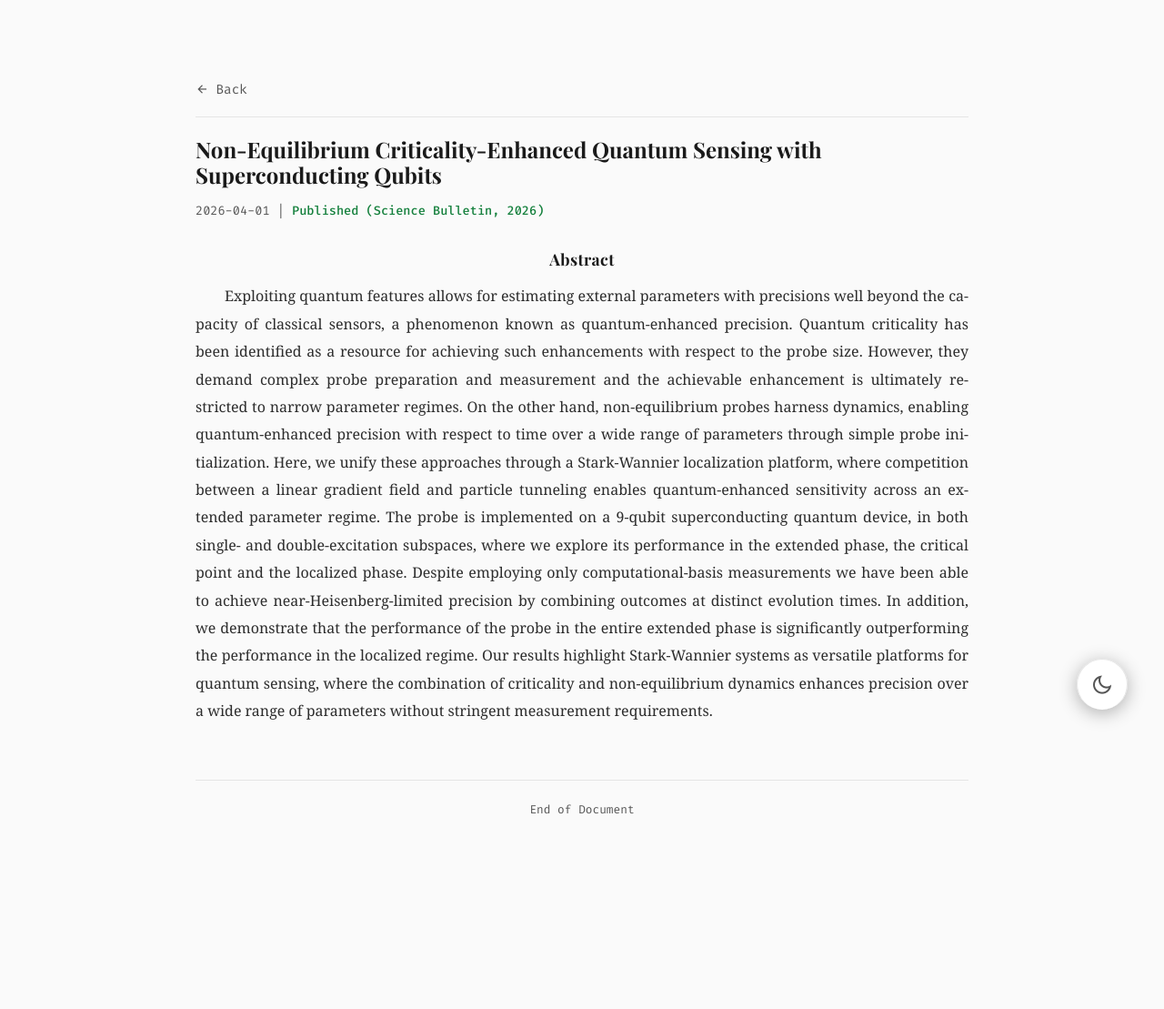
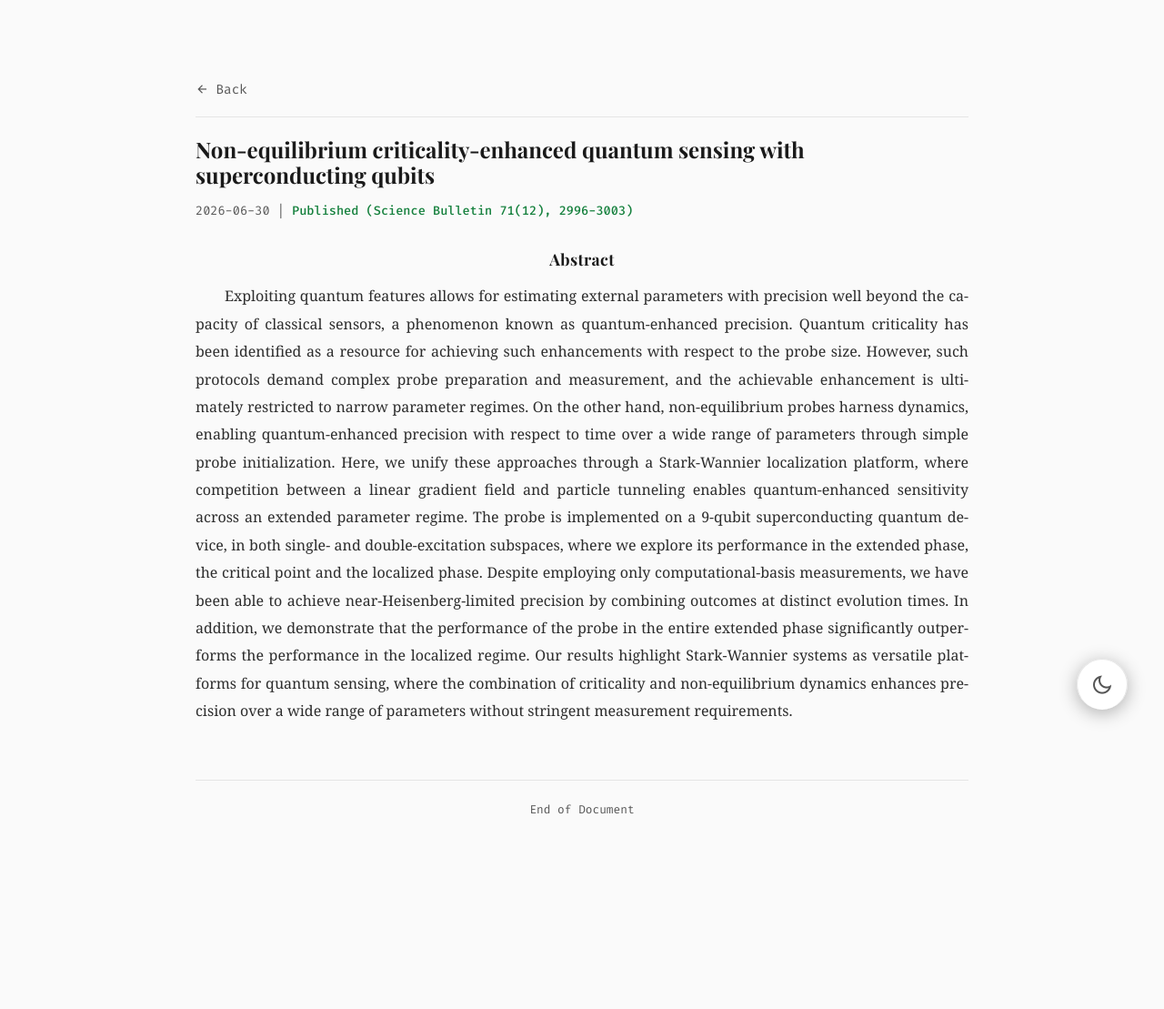
Before and after one commit to WeiguoMa/WeiguoMa.github.io, a Jekyll site: the page built from _posts/2025-08-20-nonequ.md, in a window 1280 px wide. Shown: the whole page at 91% size. Built offline with Jekyll 4.4.1, drawn with Linux system fonts in a browser that asks for light colours; some web fonts are replaced.

```diff
--- a/_posts/2025-08-20-nonequ.md
+++ b/_posts/2025-08-20-nonequ.md
@@ -1,28 +1,28 @@
 ---
 layout: research_post
-title: "Non-Equilibrium Criticality-Enhanced Quantum Sensing with Superconducting Qubits"
-date: 2026-04-01
+title: "Non-equilibrium criticality-enhanced quantum sensing with superconducting qubits"
+date: 2026-06-30
 categories: [other_works]
-status: "Published (Science Bulletin, 2026)"
-#online_web:
+status: "Published (Science Bulletin 71(12), 2996-3003)"
+online_web: https://www.sciencedirect.com/science/article/pii/S2095927326005232
 arxiv_link: https://doi.org/10.48550/arXiv.2508.14409
 
 abstract: >
-  Exploiting quantum features allows for estimating external parameters with precisions well beyond the capacity of
+  Exploiting quantum features allows for estimating external parameters with precision well beyond the capacity of
   classical sensors, a phenomenon known as quantum-enhanced precision. Quantum criticality has been identified as a
-  resource for achieving such enhancements with respect to the probe size. However, they demand complex probe preparation
-  and measurement and the achievable enhancement is ultimately restricted to narrow parameter regimes. On the other hand,
-  non-equilibrium probes harness dynamics, enabling quantum-enhanced precision with respect to time over a wide range of
-  parameters through simple probe initialization. Here, we unify these approaches through a Stark-Wannier localization
-  platform, where competition between a linear gradient field and particle tunneling enables quantum-enhanced sensitivity
-  across an extended parameter regime. The probe is implemented on a 9-qubit superconducting quantum device, in both
-  single- and double-excitation subspaces, where we explore its performance in the extended phase, the critical point
-  and the localized phase. Despite employing only computational-basis measurements we have been able to achieve
-  near-Heisenberg-limited precision by combining outcomes at distinct evolution times. In addition, we demonstrate that
-  the performance of the probe in the entire extended phase is significantly outperforming the performance in the
-  localized regime. Our results highlight Stark-Wannier systems as versatile platforms for quantum sensing, where the
-  combination of criticality and non-equilibrium dynamics enhances precision over a wide range of parameters without
-  stringent measurement requirements.
+  resource for achieving such enhancements with respect to the probe size. However, such protocols demand complex probe
+  preparation and measurement, and the achievable enhancement is ultimately restricted to narrow parameter regimes. On
+  the other hand, non-equilibrium probes harness dynamics, enabling quantum-enhanced precision with respect to time over
+  a wide range of parameters through simple probe initialization. Here, we unify these approaches through a Stark-Wannier
+  localization platform, where competition between a linear gradient field and particle tunneling enables
+  quantum-enhanced sensitivity across an extended parameter regime. The probe is implemented on a 9-qubit
+  superconducting quantum device, in both single- and double-excitation subspaces, where we explore its performance in
+  the extended phase, the critical point and the localized phase. Despite employing only computational-basis
+  measurements, we have been able to achieve near-Heisenberg-limited precision by combining outcomes at distinct
+  evolution times. In addition, we demonstrate that the performance of the probe in the entire extended phase
+  significantly outperforms the performance in the localized regime. Our results highlight Stark-Wannier systems as
+  versatile platforms for quantum sensing, where the combination of criticality and non-equilibrium dynamics enhances
+  precision over a wide range of parameters without stringent measurement requirements.
 ---
 
 [//]: # (<h2 class="section-title">sub title</h2>)
```
Also changed, not shown: _posts/2026-06-03-programmable-spectral-symmetries.md (added, +29 -0 lines), _posts/2026-07-09-observing-quantum-correlation.md (renamed from _posts/2025-09-02-observing2Particle.md, +5 -5 lines).
